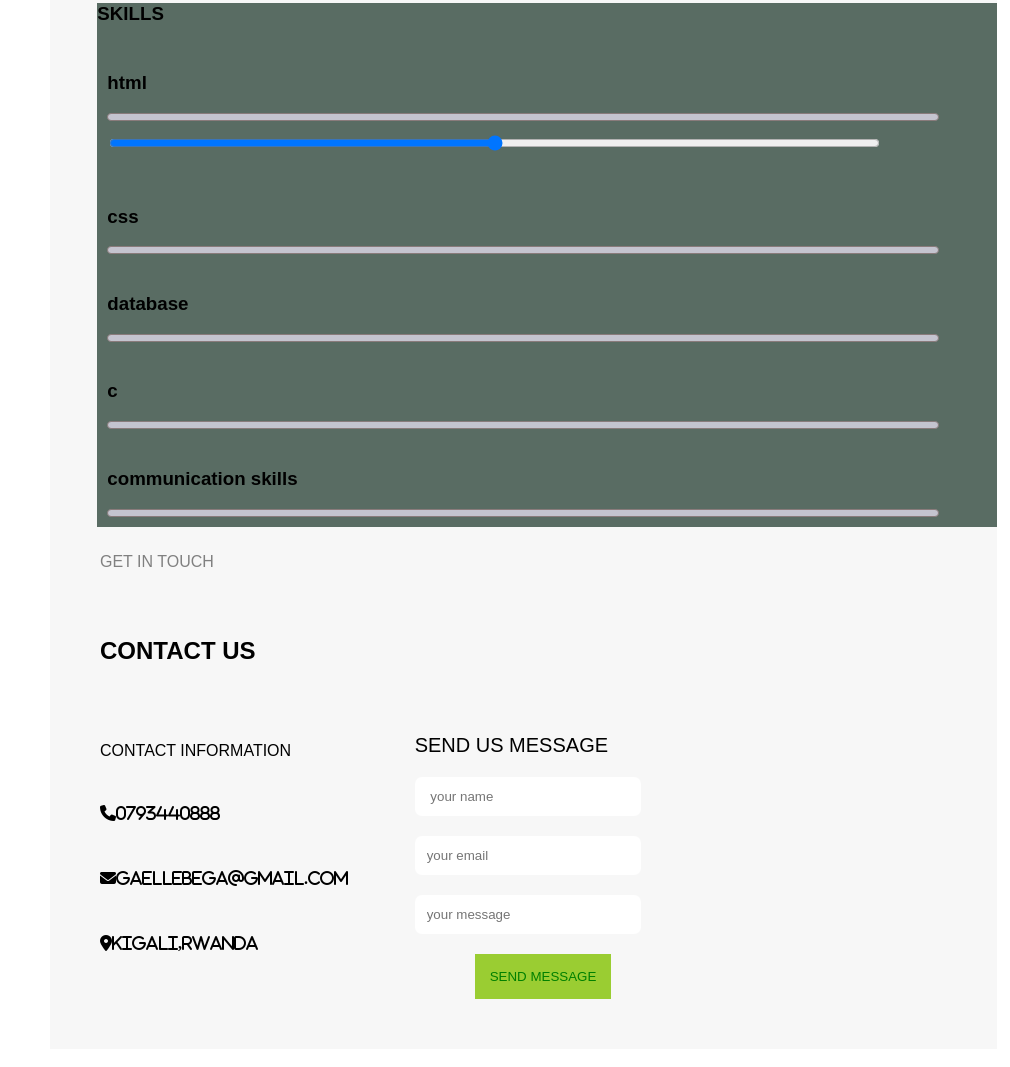
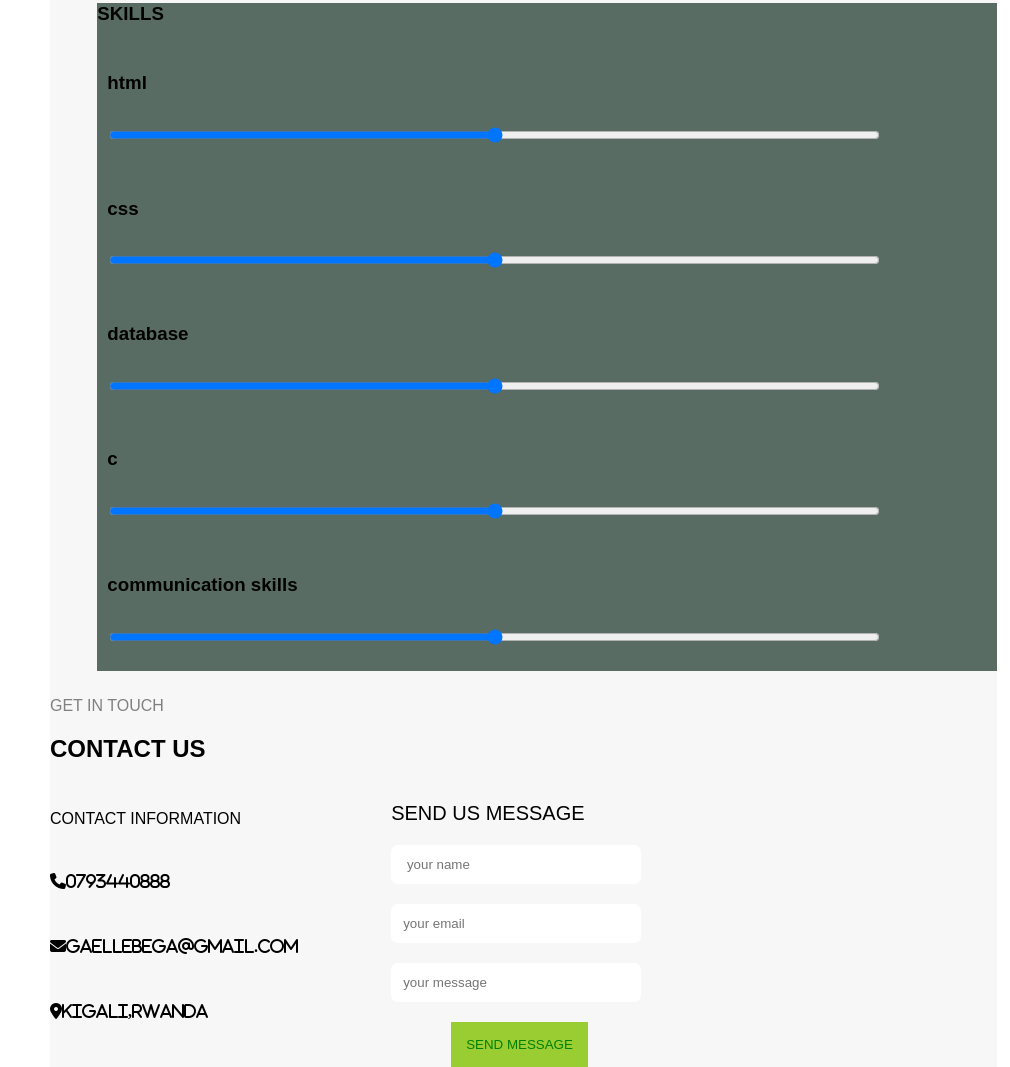
Before and after one commit to gaellebega/Portifolio1, a plain HTML site: page index.html in a window 1280 px wide. Shown: the part 3498-4565 px from the top of the page, without its empty margins (270-1280 px from the left). Drawn offline with Linux system fonts and the light colour scheme; a web font is replaced by a local one.

Commit message:
Additional content

```diff
--- a/index.css
+++ b/index.css
@@ -288,11 +288,11 @@ ul li a:hover {
   height:20px;
   background-color: blue;
 }
-@keyframe database{
+/* @keyframe database{
   to{
   width:50%;
-  }
-
+  } */ */
+/*
 }
 .c {
   width: 80%;
@@ -301,7 +301,7 @@ ul li a:hover {
 .communication-skills {
   width: 70%;
   animation: communication-skills, 3s;
-}
+} */
 #CONTACTS {
   padding: 50px;
   /* text-align: center; */
--- a/index.html
+++ b/index.html
@@ -202,20 +202,24 @@
         <div class="skills-bar">
            <h1> <p>SKILLS</p></h1>
             <li><h3>html</h3>
-            <span class="bar"><span class="html"></span></span>
-            <input type="range" max="20%" min="20%">
+            <!-- <span class="bar"><span class="html"></span></span> -->
+            <input type="range" >
             </li>
             <li><h3>css</h3>
-            <span class="bar"><span class="css"></span></span>
+            <!-- <span class="bar"><span class="css"></span></span> -->
+            <input type="range" >
             </li>
             <li><h3>database</h3>
-            <span class="bar"><span class="database"></span></span>
+            <!-- <span class="bar"><span class="database"></span></span> -->
+            <input type="range" >
             </li>
             <li><h3>c</h3>
-            <span class="bar"><span class="c"></span></span>
+            <!-- <span class="bar"><span class="c"></span></span> -->
+            <input type="range" >
             </li>
             <li><h3>communication skills</h3>
-            <span class="bar"><span class="communication-skills"></span></span>
+            <!-- <span class="bar"><span class="communication-skills"></span></span> -->
+            <input type="range" >
             </li>
         </div>
       </section>
```
